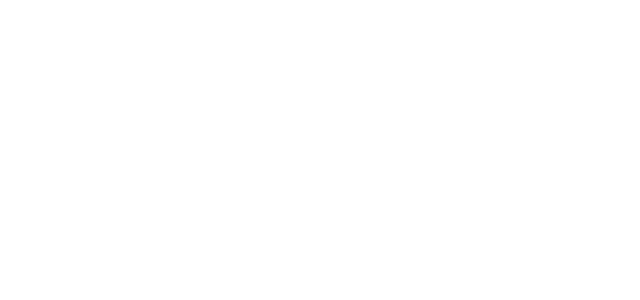
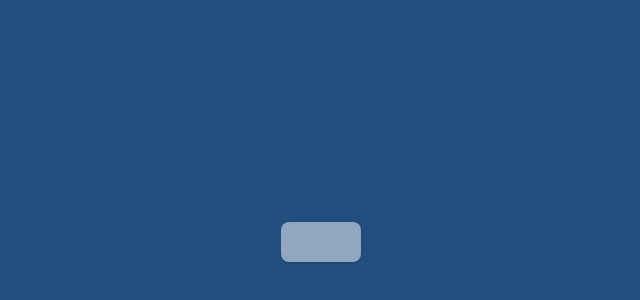
Before and after one commit to mitrukahitesh/Hack36-5, a React (Create React App) app: page /OptionPage in a window 1280 px wide. Before the commit this address had no page. Shown: the part 158-458 px from the top of the page, without its empty margins (319-959 px from the left). Built offline with nearby package versions, Linux system fonts and the light colour scheme.

Commit message:
added option page

```diff
--- a/src/App.js
+++ b/src/App.js
@@ -2,7 +2,7 @@
 import Homepage from "./Pages/Homepage"
 import Register from "./Pages/Register"
 import Login from "./Pages/Login"
-
+import OptionPage from "./Pages/OptionPage";
 
 function App() {
   return (
@@ -11,6 +11,7 @@
           <Route path="/" element={<Homepage />} />
           <Route path="/Register" element={<Register />} />
           <Route path="/Login" element={<Login />} />
+          <Route path="/OptionPage" element={<OptionPage />} />
         </Routes>
     </BrowserRouter>
   );
--- /dev/null
+++ b/src/Pages/OptionPage.js
@@ -0,0 +1,13 @@
+import React from 'react'
+
+const OptionPage = () => {
+  return (
+    <div className="flex items-center justify-center min-h-screen bg-custom-blue">
+      <div className="flex flex-col py-5 my-4 bg-opacity-50 rounded-lg shadow bg-white sm:px-6 md:px-8 lg:px-10">
+
+      </div>
+    </div>
+  )
+}
+
+export default OptionPage
```
